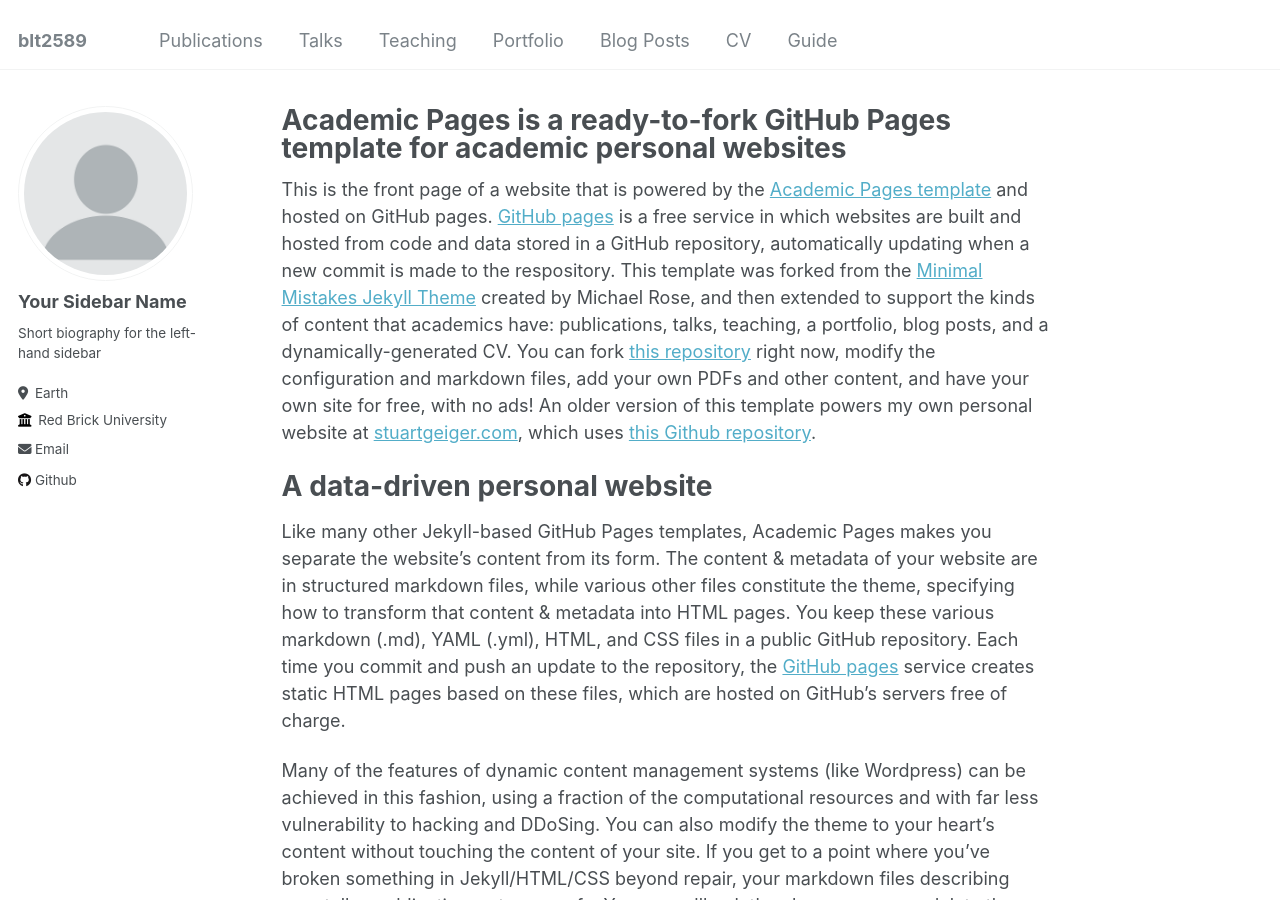
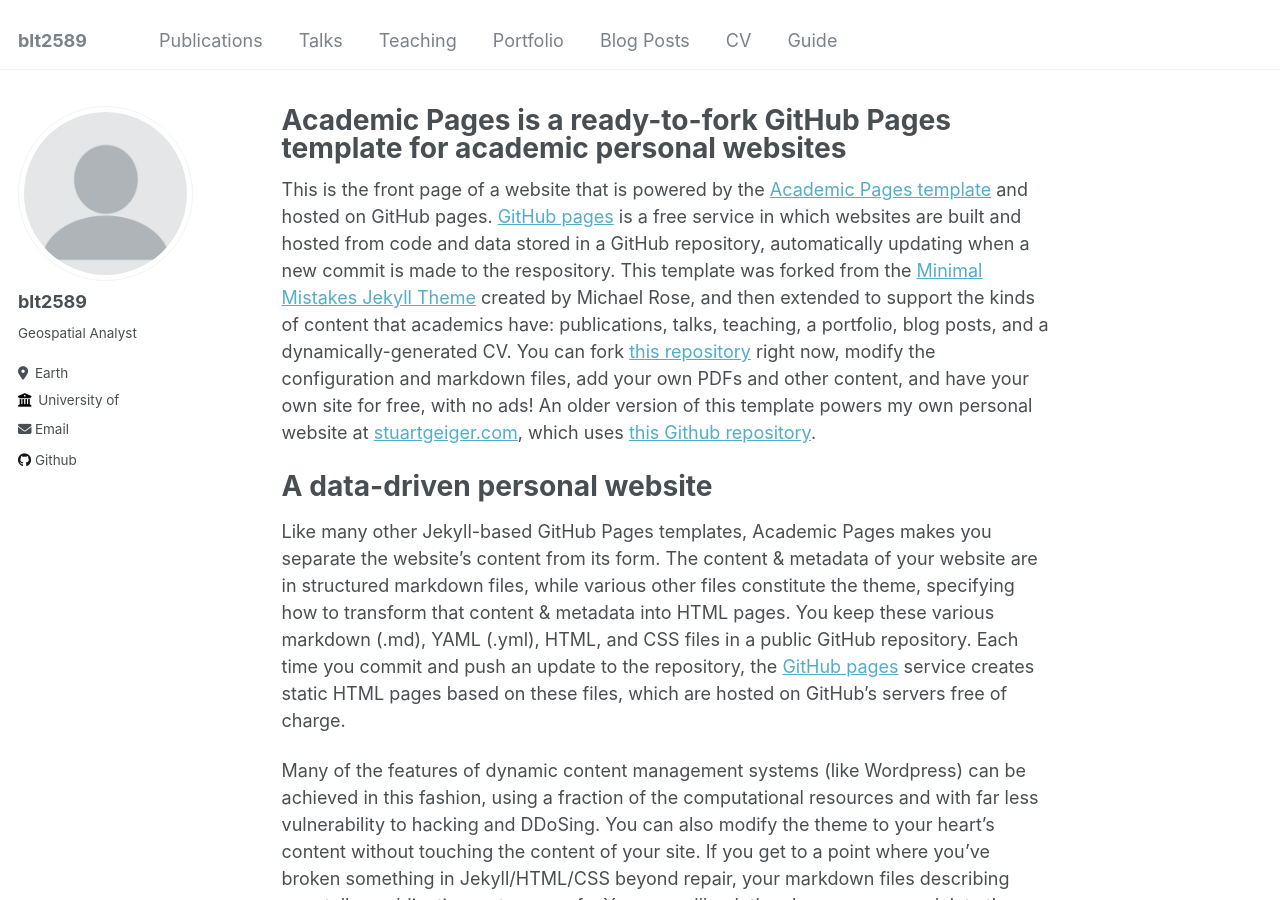
Before and after one commit to blt2589/blt2589.github.io, a Jekyll site: the page built from _pages/about.md, in a window 1280 px wide and 900 px high. Built offline with Jekyll 4.4.1, drawn with Linux system fonts in a browser that asks for light colours.

Commit message:
update 1

```diff
--- a/_config.yml
+++ b/_config.yml
@@ -22,11 +22,11 @@ repository               : "academicpages/academicpages.github.io"
 author:
   # Biographic information
   avatar           : "profile.png"
-  name             : "Your Sidebar Name"
+  name             : "blt2589"
   pronouns         : # example: "she/her"
-  bio              : "Short biography for the left-hand sidebar"
+  bio              : "Geospatial Analyst"
   location         : "Earth"
-  employer         : "Red Brick University"
+  employer         : "University of "
   uri              : # URL
   email            : "none@example.org"
 
@@ -42,7 +42,7 @@ author:
   bitbucket        : # Username - Update with your username on the site
   codepen          : # Username
   dribbble         : # Username
-  github           : "academicpages"
+  github           : "blt2589"
   kaggle           : # Username
   stackoverflow    : # User number or user number and name (i.e., use "1" or "1/jeff-atwood")
 
```
